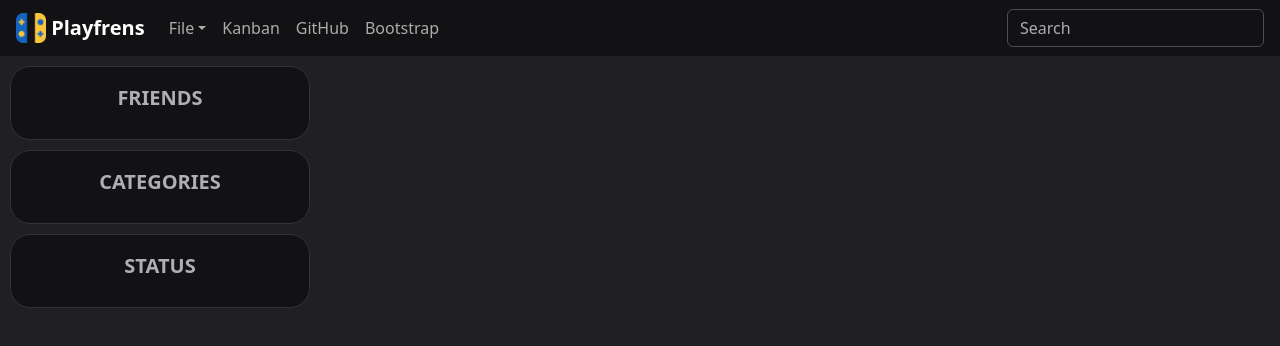
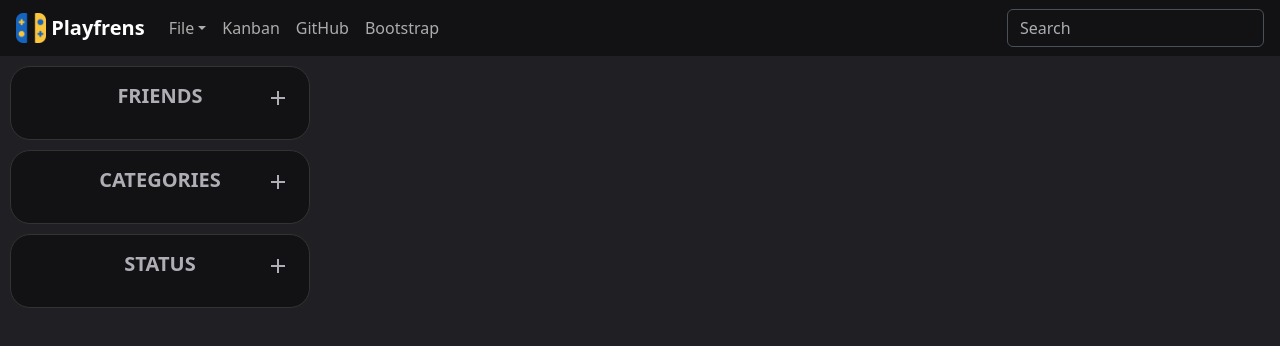
Before and after one commit to liranbr/Playfrens, a React (Vite) app: page / in a window 1280 px wide. Shown: the top 346 px of the page. Built offline with nearby package versions, Linux system fonts and the light colour scheme.

Commit message:
Add Adder [+] buttons in Modal sidebars

```diff
--- a/src/Components.css
+++ b/src/Components.css
@@ -1,15 +1,13 @@
-.button-add {
+.icon-button {
     display: flex;
-    align-items: center;
     background: none;
-    color: #aaa;
+    color: var(--pf-fg-100);
+    font-size: 24px;
     border: none;
-    position: relative;
-    overflow: hidden;;
     padding: 3px 3px;
 }
 
-.button-add:hover {
+.icon-button:hover {
     background: none;
     color: #fff;
     cursor: pointer;
@@ -40,13 +38,27 @@
     overflow: auto;
 }
 
+.sidebar-top-panel {
+    display: flex;
+    position: relative;
+    width: 100%;
+    align-items: center;
+    margin-bottom: 10px;
+    --bs-gutter-x: 0;
+}
+
 .sidebar-title {
+    position: absolute;
+    left: 50%;
+    transform: translateX(-50%);
     font-size: 20px;
     font-weight: bold;
     text-align: center;
+    line-height: 100%;
+    height: 24px;
     color: var(--pf-fg-100);
+    margin: 0;
     padding: 0;
-    margin: 0 0 10px;
 }
 
 .sidebar-buttons-list {
--- a/src/Components.jsx
+++ b/src/Components.jsx
@@ -1,4 +1,4 @@
-import { FaPlus } from "react-icons/fa";
+import { MdAdd } from "react-icons/md";
 import "./App.css";
 import "./Components.css";
 import { Row, ToggleButton } from "react-bootstrap";
@@ -6,8 +6,8 @@ import { useState } from "react";
 
 export const ButtonAdd = ({ onClick, children }) => {
     return (
-        <button className="button-add" onClick={onClick}>
-            <FaPlus />
+        <button className="icon-button" onClick={onClick}>
+            <MdAdd />
             {children}
         </button>
     );
@@ -48,7 +48,12 @@ export function SidebarGroup({ dataType, dataList, setSelection }) {
     const title = dataType.plural.toUpperCase();
     return (
         <Row className="sidebar-group">
-            <p className="sidebar-title">{title}</p>
+            <div className="sidebar-top-panel">
+                <p className="sidebar-title">{title}</p>
+                <div className="ms-auto">
+                    <ButtonAdd />
+                </div>
+            </div>
             <div className="sidebar-buttons-list">
                 {dataList.map((item, index) =>
                     <SidebarButton
--- a/src/GameGrid.css
+++ b/src/GameGrid.css
@@ -140,20 +140,9 @@
     outline: 1px solid var(--pf-fg-100);
 }
 
-/* TODO: reuse sidebar-button CSS */
-.modal-list-button {
+.modal-sidebar-button:hover {
+    --bs-btn-active-bg: none;
     background: none;
-    text-align: start;
-    font-size: 18px;
-    border: 1px solid #80848e00;
-    margin: 2px 0;
-    border-radius: 15px;
-    --bs-btn-active-bg: none;
-    transition: none;
-}
-
-.modal-list-button:hover {
-    background: none;
-    border: 1px solid #80848e;
+    outline: 1px solid #80848e;
     color: #fff;
 }
--- a/src/GameGrid.jsx
+++ b/src/GameGrid.jsx
@@ -6,78 +6,6 @@ import { GameObject } from "./Store.jsx";
 import { dataTypes } from "./DataTypes.jsx";
 import { observer } from "mobx-react-lite";
 import { ButtonAdd } from "./Components.jsx";
-
-function ModalListButton({ value, dataType, handleRemove }) {
-    return (
-        <OverlayTrigger overlay={<Tooltip style={{ transition: "none" }}>Click to remove</Tooltip>}>
-            <Button
-                id={"btn-modal-" + dataType + "-" + value}
-                value={value}
-                className="modal-list-button"
-                draggable="true"
-                onClick={() => handleRemove(value)}
-            >
-                {value}
-            </Button>
-        </OverlayTrigger>
-    );
-}
-
-const ListAndAdder = observer(({ game, dataType }) => {
-    const cardTitle = dataType.plural;
-    const allDataList = dataType.allDataList;
-    const gameDataList = dataType.gameDataList(game);
-    console.log("ListAndAdder data type:" + dataType.key + ",\ngame data list: " + gameDataList);
-    const selectRef = useRef(null);
-    const handleAdderChange = (e) => {
-        dataType.add(game, e.target.value);
-    };
-    const handleRemove = (item) => {
-        dataType.remove(game, item);
-    };
-
-    return (
-        <div className="modal-list">
-            <div className="title-and-adder">
-                <p className="modal-list-title">{cardTitle}</p>
-                <OverlayTrigger overlay={<Tooltip style={{ transition: "none" }}>Add a {dataType.single}</Tooltip>}>
-                    <div style={{ position: "relative" }}>
-                        <ButtonAdd>
-                            <Form.Select
-                                ref={selectRef}
-                                onChange={handleAdderChange}
-                                style={{
-                                    position: "absolute",
-                                    opacity: 0, // Invisible but clickable, positioned in the button
-                                    cursor: "pointer",
-                                    height: "100%",
-                                    width: "100%",
-                                    top: 0,
-                                    left: 0
-                                }}
-                            >
-                                <option value="" hidden>Add a {dataType.single}</option>
-                                {allDataList.filter(item => !gameDataList.includes(item)).map(item => (
-                                    <option key={String(item)} value={String(item)}>{item}</option>
-                                ))}
-                            </Form.Select>
-                        </ButtonAdd>
-                    </div>
-                </OverlayTrigger>
-            </div>
-            <div key={"gameDataList" + gameDataList.length} className="sidebar-buttons-list">
-                {gameDataList.map((data, index) =>
-                    (<ModalListButton
-                        key={index}
-                        value={data}
-                        dataTypeKey={dataType.key}
-                        handleRemove={handleRemove}
-                    />)
-                )}
-            </div>
-        </div>
-    );
-});
 
 const GameNoteArea = observer(({ game }) => {
     const [note, setNote] = useState(game.note);
@@ -97,17 +25,53 @@ const ModalSidebarGroup = observer(({ game, dataType }) => {
     const handleRemove = (item) => {
         dataType.remove(game, item);
     };
+    const handleAdd = (item) => {
+        dataType.add(game, item.target.value);
+    };
+    const selectRef = useRef(null);
     return (
         <Row className="sidebar-group">
-            <p className="sidebar-title">{title}</p>
+            <div className="sidebar-top-panel">
+                <p className="sidebar-title">{title}</p>
+                <div className="ms-auto">
+                    <ButtonAdd className={"position-relative d-block"}>
+                        <Form.Select
+                            ref={selectRef}
+                            onChange={handleAdd}
+                            style={{
+                                position: "absolute",
+                                opacity: 0, // Invisible but clickable, positioned in the button
+                                cursor: "pointer",
+                                height: "100%",
+                                width: "30px",
+                                top: 0,
+                                right: 0,
+                                padding: 0
+                            }}
+                        >
+                            <option value="" hidden>Add a {dataType.single}</option>
+                            {dataType.allDataList.filter(item => !gameDataList.includes(item)).map(item => (
+                                <option key={String(item)} value={String(item)}>{item}</option>
+                            ))}
+                        </Form.Select>
+                    </ButtonAdd>
+                </div>
+            </div>
             <div className="sidebar-buttons-list">
                 {gameDataList.map((item, index) =>
-                    <ModalListButton
-                        key={index}
-                        value={item}
-                        dataTypeKey={dataType.key}
-                        handleRemove={handleRemove}
-                    />
+                    <OverlayTrigger
+                        key={"btn-modal-" + dataType.key + "-" + item + "-" + index}
+                        overlay={() => (<Tooltip style={{ transition: "none" }}>
+                            Click to remove
+                        </Tooltip>)}>
+                        <Button
+                            value={item}
+                            className="sidebar-button modal-sidebar-button"
+                            draggable="true"
+                            onClick={() => handleRemove(item)}>
+                            {item}
+                        </Button>
+                    </OverlayTrigger>
                 )}
             </div>
         </Row>
```
